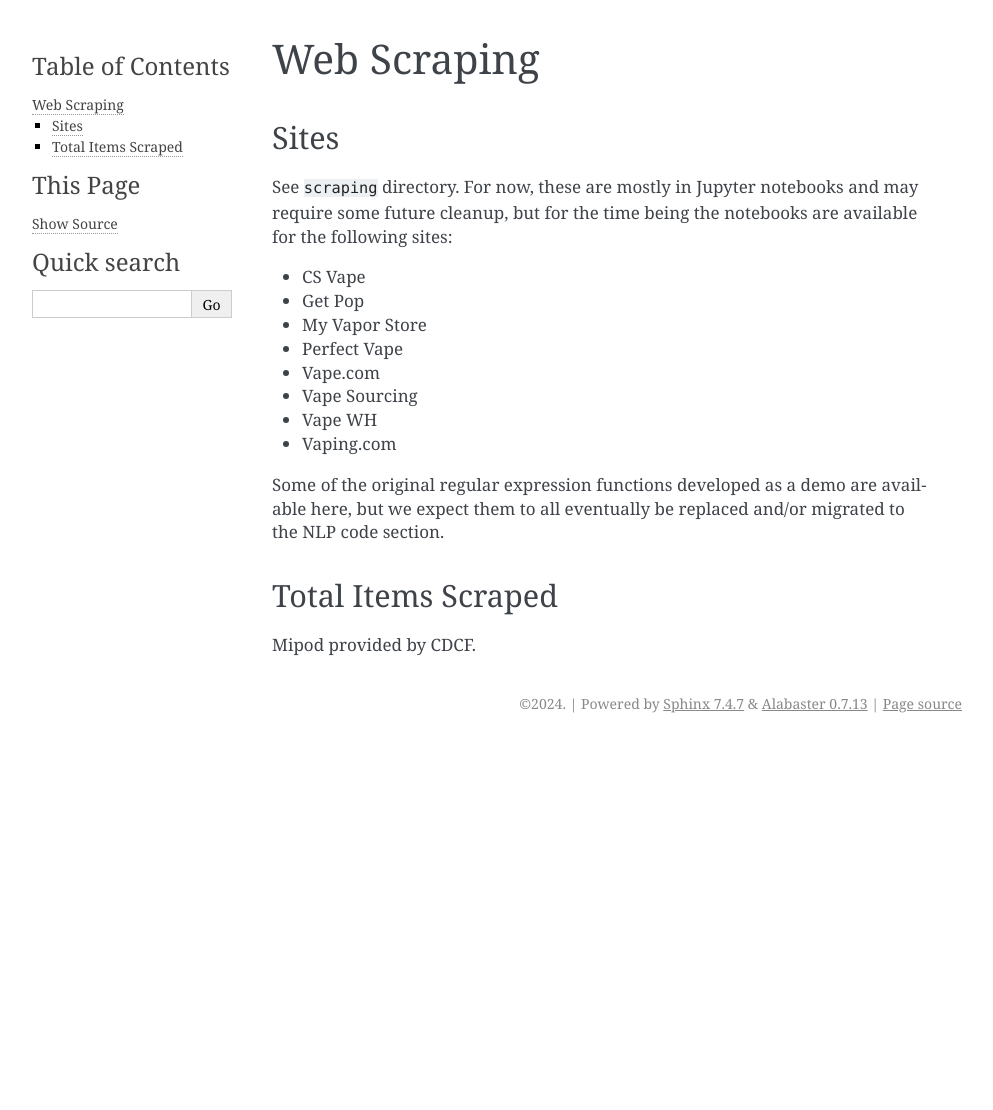
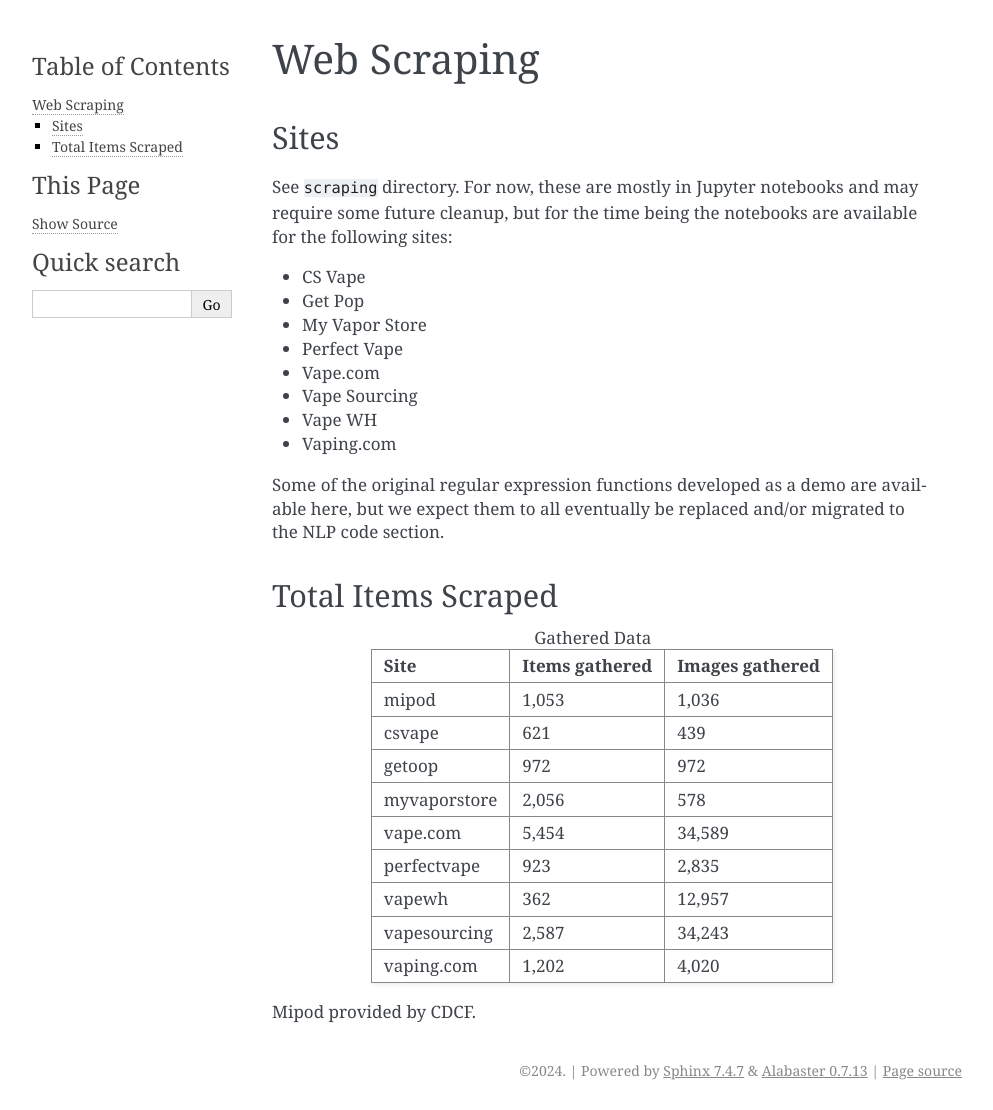
Before and after one commit to ecranecdcf/cdcf-gtri-ecig-scrape-clean, a Sphinx documentation site: the page built from docs/scraping.rst, in a window 1280 px wide. Shown: the whole page, without its empty margins (148-1141 px from the left). Built offline with Sphinx 7.4.7, drawn with Linux system fonts in a browser that asks for light colours; before the commit the page ends 900 px from its top, so only the background shows below that.

Commit message:
tweak scraping table

```diff
--- a/docs/scraping.rst
+++ b/docs/scraping.rst
@@ -24,18 +24,38 @@
 Total Items Scraped
 -------------------
 
-=================  =================  =================
-Site              Items gathered     Images gathered
-=================  =================  =================
-mipod+            1,053              1,036
-csvape            621                439
-getoop            972                972
-myvaporstore      2,056              578
-vape.com          5,454              34,589
-perfectvape       923                2,835
-vapewh            362                12,957
-vapesourcing      2,587              34,243
-vaping.com        1,202              4,020
-=================  =================  =================
+.. list-table:: Gathered Data
+   :header-rows: 1
+
+   * - Site
+     - Items gathered
+     - Images gathered
+   * - mipod
+     - 1,053
+     - 1,036
+   * - csvape
+     - 621
+     - 439
+   * - getoop
+     - 972
+     - 972
+   * - myvaporstore
+     - 2,056
+     - 578
+   * - vape.com
+     - 5,454
+     - 34,589
+   * - perfectvape
+     - 923
+     - 2,835
+   * - vapewh
+     - 362
+     - 12,957
+   * - vapesourcing
+     - 2,587
+     - 34,243
+   * - vaping.com
+     - 1,202
+     - 4,020
 
 Mipod provided by CDCF.
```
